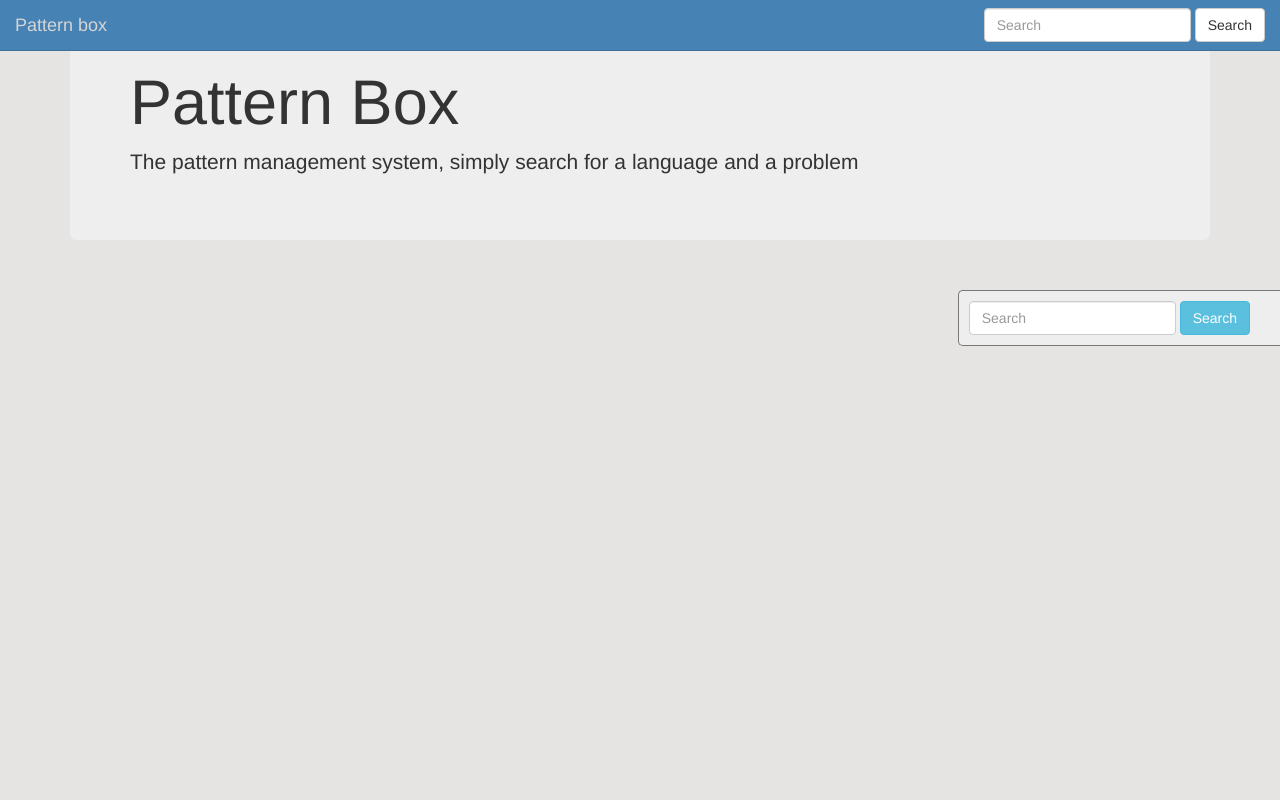
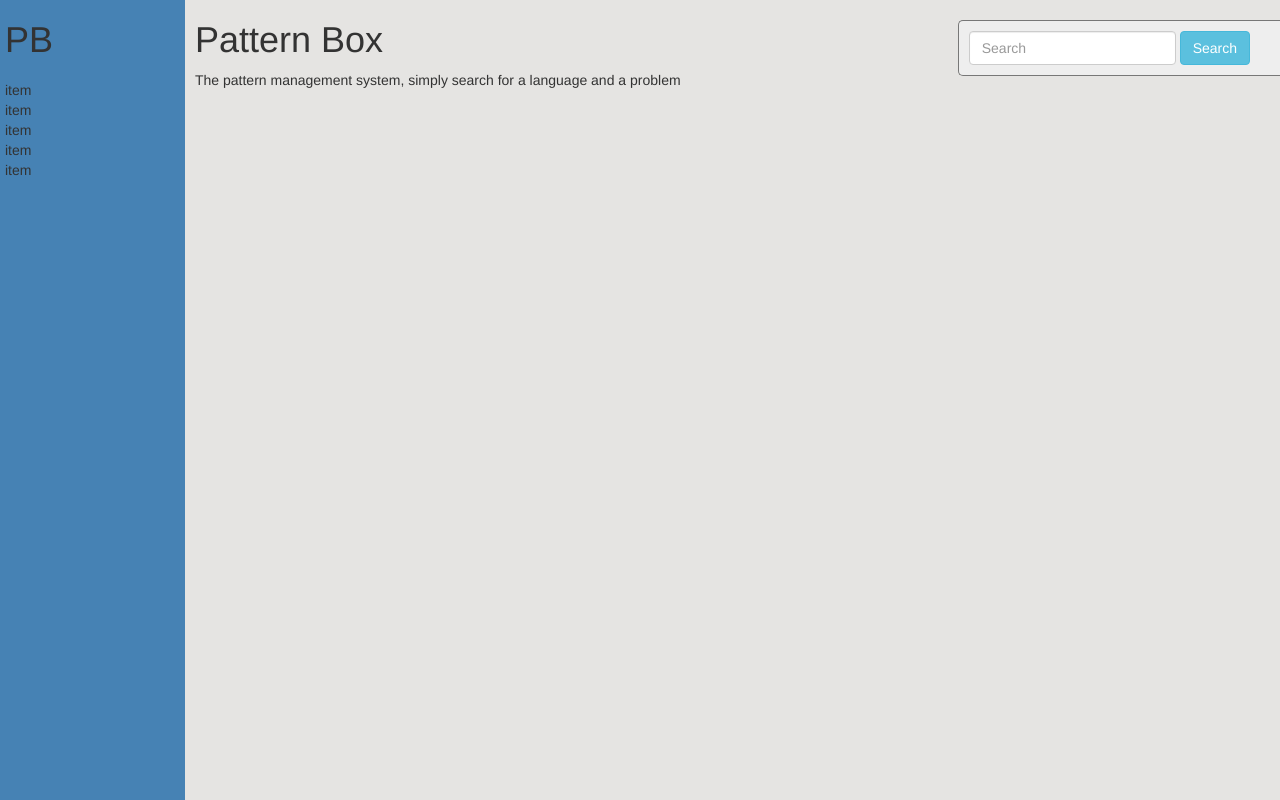
Before and after one commit to AWildDevAppears/DEAD-pattern-box, a website: page index.html at #/home in a window 1280 px wide. Drawn offline with nearby package versions, Linux system fonts and the light colour scheme; some packages are replaced by stand-ins of ours; files that its build step writes are made by us from their sources.

Commit message:
add a side menu

```diff
--- a/index.html
+++ b/index.html
@@ -26,14 +26,21 @@
 
   </head>
   <body ng-app="pattern-box">
-
     <heading></heading>
 
-    <div ui-view></div>
     <form action="" class="form--fixed-right form-inline hidden-xs">
         <input type="search" class="form-control" placeholder="Search">
         <button type="submit" class="btn btn-info">Search</button>
     </form>
+
+    <div class="row">
+        <div class="hidden-xs">
+            <side-menu></side-menu>
+        </div>
+            <div class="content" ui-view></div>
+        </div>
+    </div>
+
 
 
     <!-- jQuery (necessary for Bootstrap's JavaScript plugins) -->
--- /dev/null
+++ b/scss/component/_side-menu.scss
@@ -0,0 +1,24 @@
+.side-menu {
+  background-color: $navbar-default-bg;
+  height: 100vh;
+  position: fixed;
+  padding: 20px;
+  width: 200px;
+}
+
+.side-menu__header {
+  margin: 0;
+  margin-bottom: 20px;
+}
+
+.content {
+  margin-left: 210px;
+  margin-right: 30px;
+}
+
+@media(max-width: $screen-xs) {
+  .content {
+    margin: 0 ($grid-gutter-width / 2); // stop content from sinking into the row
+    padding-left: 10px;
+  }
+}
--- a/scss/main.scss
+++ b/scss/main.scss
@@ -3,6 +3,7 @@
 
 @import "component/card";
 @import "component/forms";
+@import "component/side-menu";
 
 body {
   background: $brand-color1;
--- a/shared/directives/header-footer.js
+++ b/shared/directives/header-footer.js
@@ -4,4 +4,11 @@ angular.module('pattern-box')
         restrict: 'E',
         templateUrl: 'shared/directives/header.html'
       };
+  })
+
+  .directive('sideMenu', function () {
+      return {
+        restrict: 'E',
+        templateUrl: 'shared/directives/side-menu.html'
+      };
   });
--- a/shared/directives/header.html
+++ b/shared/directives/header.html
@@ -1,20 +1,18 @@
-<nav class="navbar navbar-default navbar-fixed-top">
-  <div class="container-fluid">
-    <!-- Brand and toggle get grouped for better mobile display -->
-    <div class="navbar-header">
-      <button type="button" class="navbar-toggle collapsed" data-toggle="collapse" data-target="#navbar-collapse-1" aria-expanded="false">
+<!--mobile header-->
+<nav class="navbar navbar-default navbar-fixed-top visible-xs">
+  <div class="navbar-header">
+    <a class="navbar-brand" href="#">Pattern box</a>
+    <button type="button" class="navbar-toggle collapsed" data-toggle="collapse" data-target="#navbar-collapse-1" aria-expanded="false">
         <span class="sr-only">Toggle navigation</span>
         <span class="icon-bar"></span>
         <span class="icon-bar"></span>
         <span class="icon-bar"></span>
-      </button>
-      <a class="navbar-brand" href="#">Pattern box</a>
-    </div>
-    <div class="collapse navbar-collapse" id="navbar-collapse-1">
-      <form class="navbar-form navbar-right" role="search">
-        <div class="form-group form-group--search">
-          <input type="text" class="form-control form__input--search" placeholder="Search">
-          <button type="submit" class="btn btn-default form__input--search-submit">Search</button>
+    </button>
+  </div>
+   <div class="collapse navbar-collapse" id="navbar-collapse-1">
+      <form role="search" class="form-inline" ng-submit="">
+        <div class="form-group">
+          <input type="text" class="form-control" placeholder="Search">
         </div>
 
       </form>
--- /dev/null
+++ b/shared/directives/side-menu.html
@@ -0,0 +1,10 @@
+<div class="side-menu">
+  <h1 class="side-menu__header">PB</h1>
+  <ul class="list-unstyled">
+    <li>item</li>
+    <li>item</li>
+    <li>item</li>
+    <li>item</li>
+    <li>item</li>
+  </ul>
+</div>
--- a/templates/home.html
+++ b/templates/home.html
@@ -1,6 +1,2 @@
-<div class="container">
-  <div class="jumbotron">
-    <h1>Pattern Box</h1>
-    <p>The pattern management system, simply search for a language and a problem </p>
-  </div>
-</div>
+<h1>Pattern Box</h1>
+<p>The pattern management system, simply search for a language and a problem </p>
```
